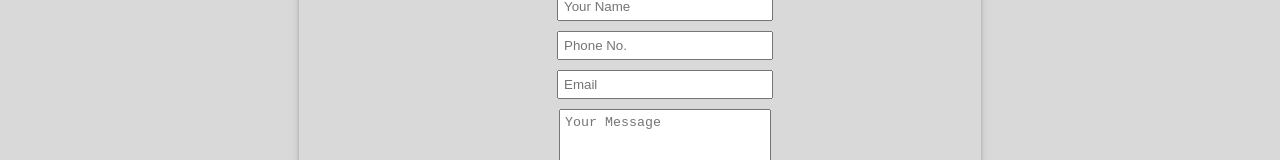
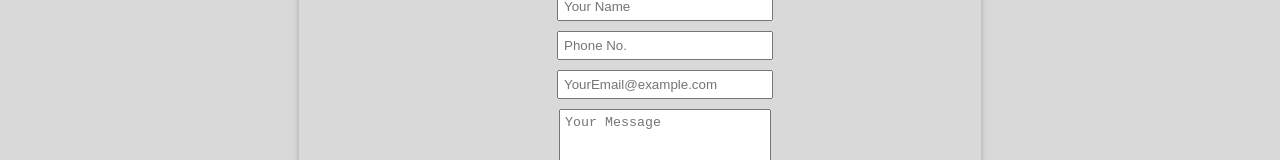
Before and after one commit to mattbixby123/bixbyPortfolio, a React (Vite) app: page /contact in a window 1280 px wide. Shown: the part 316-476 px from the top of the page. Built offline with nearby package versions, Linux system fonts and the light colour scheme.

Commit message:
Contact form successfully sends email with emailjs and timeout used to redurect home

```diff
--- a/package.json
+++ b/package.json
@@ -10,6 +10,7 @@
     "preview": "vite preview"
   },
   "dependencies": {
+    "@emailjs/browser": "^4.3.3",
     "@emotion/react": "^11.11.4",
     "@emotion/styled": "^11.11.5",
     "@mui/icons-material": "^5.15.16",
--- a/src/client/components/Contact.jsx
+++ b/src/client/components/Contact.jsx
@@ -1,6 +1,7 @@
 import React from 'react';
 import Paper from '@mui/material/Paper';
 import { styled } from '@mui/material/styles';
+import emailjs from '@emailjs/browser'
 
 const ContactPaper = styled(Paper)(({ theme }) => ({
   backgroundColor: '#d9d9d9',
@@ -38,12 +39,44 @@ const FormContainer = styled('form')({
 });
 
 function Contact() {
+  const handleSubmit = async (e) => {
+    e.preventDefault();
+
+    try {
+      const formData = {
+        name: e.target.name.value,
+        number: e.target.number.value,
+        email: e.target.email.value,
+        message: e.target.message.value
+      };
+
+      const response = await emailjs.send('service_d4ree3y', 'template_44npnk9', formData, 'zzimTjXZcCaKXqd7a');
+      console.log('Email sent successfully:', response);
+
+          // Display success message
+      const successMessage = document.createElement('p');
+      successMessage.textContent = 'Email sent successfully!';
+      document.getElementById('contact-form').appendChild(successMessage);
+          // Delay for a moment before redirecting
+      setTimeout(() => {
+        // Navigate to the home page
+        window.location.href = '/';
+      }, 2000); // 2000 milliseconds (2 seconds) delay before redirecting
+
+      // Optionally, display a success message or redirect the user
+    } catch (error) {
+      console.error('Error sending email:', error);
+      // Optionally, display an error message
+    }
+  };
+
+
   return (
     <div className="ContactForm">
       <ContactPaper elevation={3}>
         <section>
           <p className="main-text-contact">Please feel free to reach out with any questions, comments, or opportunities that you think align with my portfolio, experiences, or interests.</p>
-        <FormContainer>
+          <FormContainer id='contact-form'onSubmit={handleSubmit}>
 
             <div className="input-group">
               <input type="text" id="name" required placeholder="Your Name" />
@@ -54,7 +87,7 @@ function Contact() {
             </div>
 
             <div className="input-group">
-            <input type="email" id="email" required placeholder="Email" />
+              <input type="email" id="email" required placeholder="YourEmail@example.com" />
             </div>
 
             <div className="input-group">
```
Lines whose indentation alone changed are shown as unchanged.
